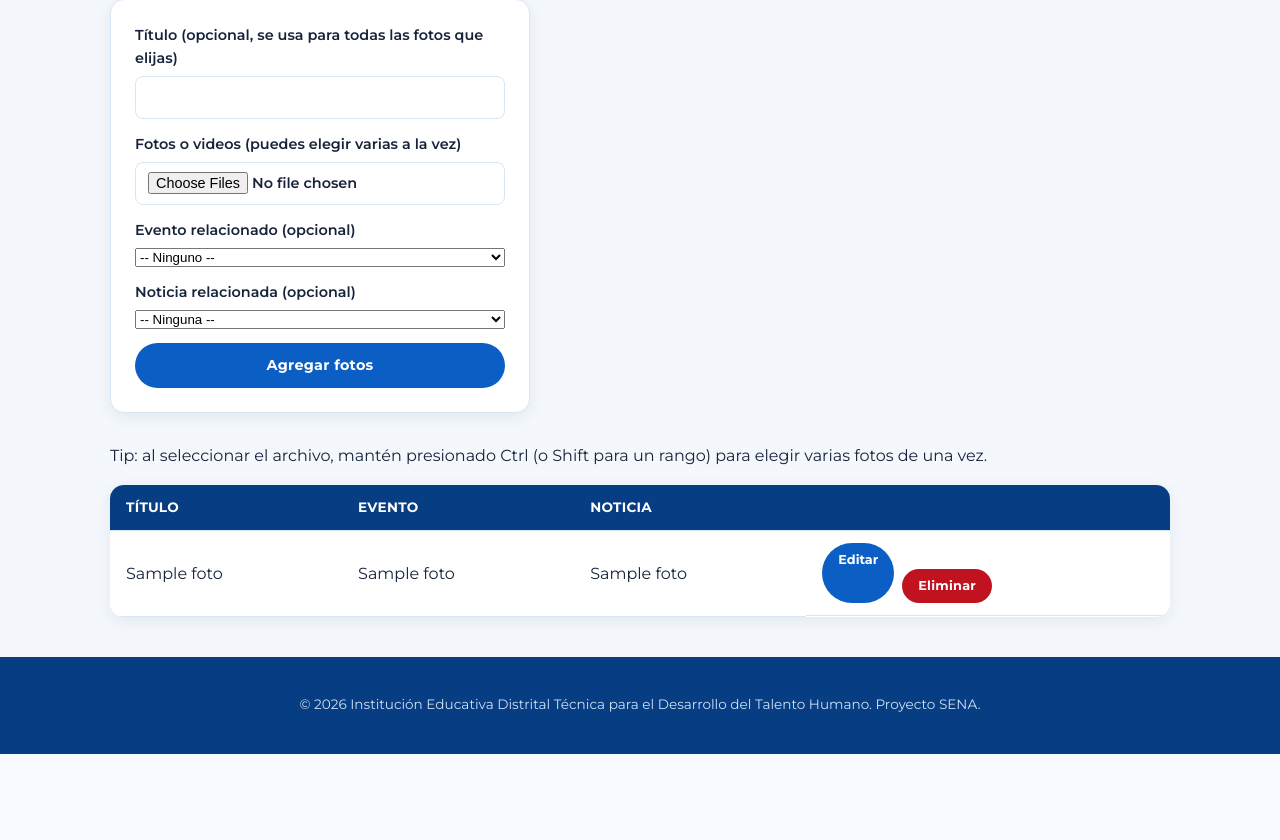
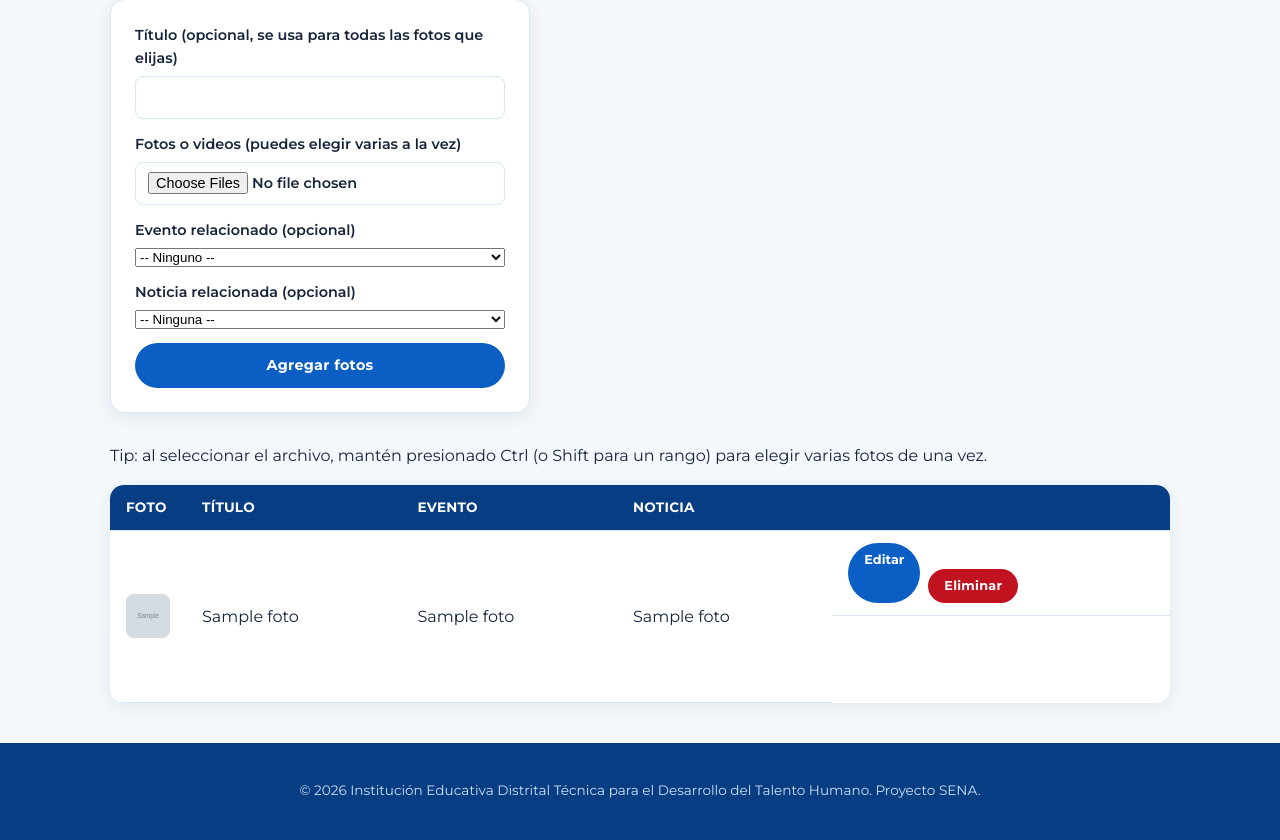
Before and after one commit to elpompilio14/proyecto-sena, a Flask app: template templates/admin/fotos.html in a window 1280 px wide. Shown: the part 337-1177 px from the top of the page. Before the commit the page ends 1091 px from the top, so only its background shows below. Run offline with Flask 3, Linux system fonts and the light colour scheme; the template is opened without the code that fills it: most values are stand-ins (such as "Sample title", 1, 10 or a date in 2020); grey boxes marked "Sample" are stand-in pictures; data that the repository does not hold is empty; some libraries are stand-ins or nearby versions.

Commit message:
Agrega miniatura de foto en la tabla de admin de Galeria (se me habia quedado fuera)

```diff
--- a/templates/admin/fotos.html
+++ b/templates/admin/fotos.html
@@ -33,10 +33,17 @@
     <p>Aún no hay fotos.</p>
 {% else %}
     <table class="tabla">
-        <thead><tr><th>Título</th><th>Evento</th><th>Noticia</th><th></th></tr></thead>
+        <thead><tr><th class="tabla-col-foto">Foto</th><th>Título</th><th>Evento</th><th>Noticia</th><th></th></tr></thead>
         <tbody>
             {% for f in fotos %}
                 <tr>
+                    <td>
+                        {% if esVideo(f.url) %}
+                            <span class="tabla-foto-vacia" title="Video">&#9658;</span>
+                        {% else %}
+                            <img src="{{ f.url }}" alt="{{ f.titulo or 'Foto' }}" class="tabla-foto-mini">
+                        {% endif %}
+                    </td>
                     <td>{{ f.titulo or '(sin título)' }} {% if esVideo(f.url) %}<span class="badge">Video</span>{% endif %}</td>
                     <td>{{ f.evento_titulo or '-' }}</td>
                     <td>{{ f.noticia_titulo or '-' }}</td>
```
